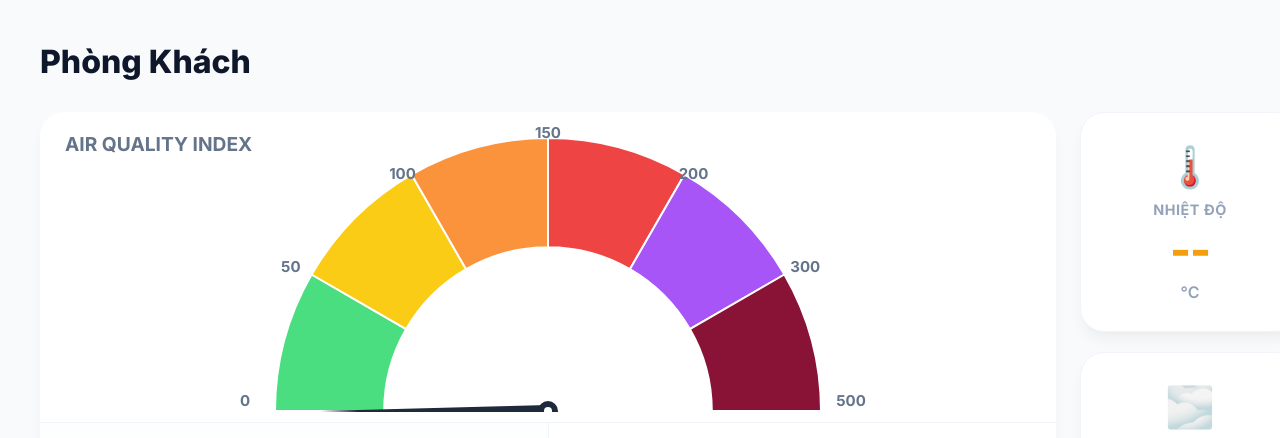
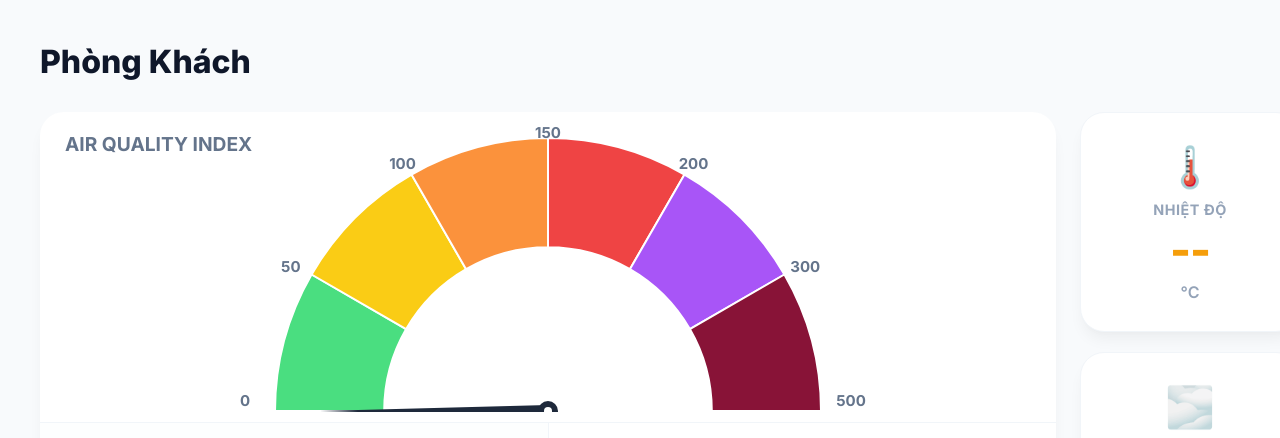
Before and after one commit to bksb7j5p89-beep/gskktn, a plain HTML site: page index.html in a window 1280 px wide. Shown: the top 438 px of the page. Drawn offline with nearby package versions, Linux system fonts and the light colour scheme; no server answers.

Commit message:
index.html

```diff
--- a/index.html
+++ b/index.html
@@ -265,9 +265,9 @@
         const manualOffsets = [
             { r: 30, y: -10 },   // 0: Nâng lên ngang chốt
             { r: 24, y: 5 },   // 50
-            { r: 18, y: 15 },  // 100
+            { r: 18, y: 5 },  // 100
             { r: 10, y: 5 },  // 150 (Đỉnh)
-            { r: 18, y: 15 },  // 200
+            { r: 18, y: 5 },  // 200
             { r: 24, y: 5 },   // 300
             { r: 30, y: -10 }    // 500: Nâng lên ngang chốt
         ];
```
